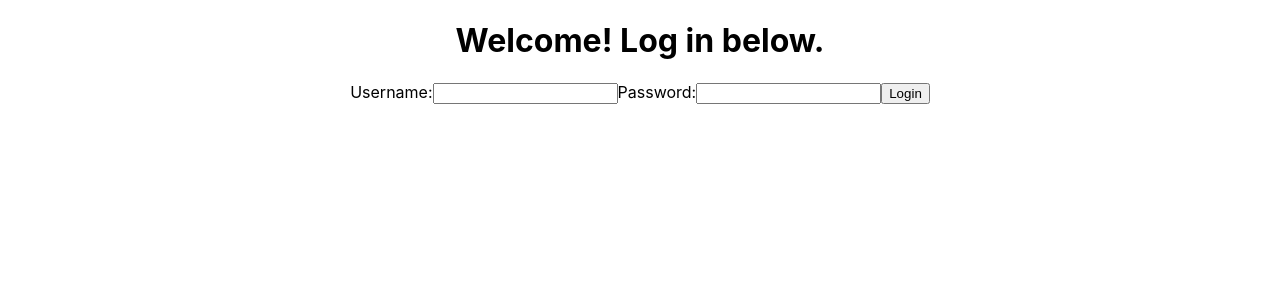
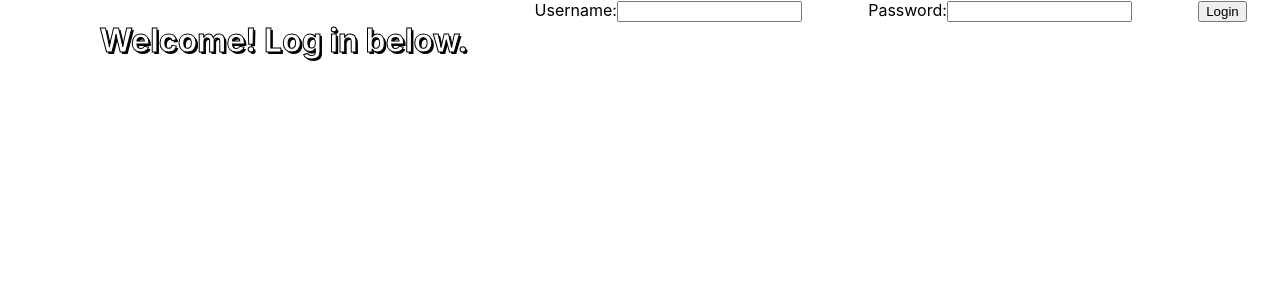
Before and after one commit to ft-bw-may-secret-family-recipes/front-end, a React (Create React App) app: page /login in a window 1280 px wide. Shown: the top 300 px of the page. Built offline with nearby package versions, Linux system fonts and the light colour scheme.

Commit message:
working on styling. Signup and login pages wont display pics. Need to adjust spacing

```diff
--- a/src/components/Home.js
+++ b/src/components/Home.js
@@ -1,16 +1,46 @@
 import React from "react";
-import {Link} from "react-router-dom";
+import { Link } from "react-router-dom";
+import styled from "styled-components";
+import StyledPage from "./StyledComponents";
+
+// const StyledPage = styled.div`
+//   background-image: url("https://images.unsplash.com/photo-1459789034005-ba29c5783491?ixlib=rb-1.2.1&ixid=MnwxMjA3fDB8MHxwaG90by1wYWdlfHx8fGVufDB8fHx8&auto=format&fit=crop&w=1700&q=80");
+//   background-repeat: no-repeat;
+//   background-position: center;
+//   /* background-size: cover; */
+//   height: 700px;
+//   width: 100%;
+
+//   h1 {
+//     color: white;
+//     text-shadow: 2px 2px black;
+//     -webkit-text-stroke-width: 1px;
+//     -webkit-text-stroke-color: black;
+//   }
+
+//   a {
+//     text-decoration: none;
+//     color: white;
+//     text-shadow: 1px 1px black;
+//     -webkit-text-stroke-width: 1px;
+//     -webkit-text-stroke-color: black;
+//     font-size: 2rem;
+//     /* border: 1px ridge black;
+//     margin: 5px 5px; */
+//   }
+// `;
 
 const Home = () => {
+  return (
+    <StyledPage>
+      <div id="HomePage">
+        <h1>Mamma Mia's Recipes</h1>
+        <Link to="/login">Click here see your recipes</Link>
+        <br></br>
+        <Link to="/signup">Click here to sign up</Link>
+      </div>
+    </StyledPage>
+  );
+};
 
-    return(
-        <div>
-            <div>mama mia</div>
-            <Link to="/login">login to seeya ma ma's recipe</Link>
-            <br></br>
-            <Link to="/signup">sign up or whateva</Link>
-        </div>
-    )
-    }
-
-export default Home
+export default Home;
--- a/src/components/Login.js
+++ b/src/components/Login.js
@@ -52,7 +52,7 @@ const LogIn = (props) => {
   };
 
   return (
-    <div>
+    <div id="LogInPage">
       <LogInForm
         formValues={formValues}
         submit={submitForm}
--- a/src/components/SignUp.js
+++ b/src/components/SignUp.js
@@ -11,21 +11,20 @@ const initialFormValues = {
   user_username: "",
   user_password: "",
   user_email: "",
-}
+};
 
 const initialFormErrors = {
   user_username: "",
   user_password: "",
   user_email: "",
-}
+};
 
 const SignUpPage = () => {
   const [formValues, setFormValues] = useState(initialFormValues);
   const [formErrors, setFormErrors] = useState(initialFormErrors);
   const [disabled, setDisabled] = useState(true);
 
-  const { push } = useHistory()
-
+  const { push } = useHistory();
 
   //   const postNewOrder = (newOrder) => {
   //     axios
@@ -66,19 +65,27 @@ const SignUpPage = () => {
   };
 
   const submitForm = (e) => {
-    e.preventDefault()
-    const data = {name: formValues.name, email: formValues.email, password: formValues.password, phone: formValues.phone,}
+    e.preventDefault();
+    const data = {
+      name: formValues.name,
+      email: formValues.email,
+      password: formValues.password,
+      phone: formValues.phone,
+    };
     axios
-    .post("https://ft-bw-may-secret-family-recipe.herokuapp.com/api/auth/register", data)
-    .then((resObj) => {
-      console.log("signup res", resObj)
-      push("/login")
-      //route to plant collection
-    })
-    .catch(err => console.log({err}))
-  }
+      .post(
+        "https://ft-bw-may-secret-family-recipe.herokuapp.com/api/auth/register",
+        data
+      )
+      .then((resObj) => {
+        console.log("signup res", resObj);
+        push("/login");
+        //route to plant collection
+      })
+      .catch((err) => console.log({ err }));
+  };
   return (
-    <div>
+    <div id="SignUpPage">
       <SignUpForm
         formValues={formValues}
         submit={submitForm}
--- /dev/null
+++ b/src/components/StyledComponents.js
@@ -0,0 +1,46 @@
+import styled from "styled-components";
+
+const StyledPage = styled.div`
+  #HomePage {
+    background-image: url("https://images.unsplash.com/photo-1459789034005-ba29c5783491?ixlib=rb-1.2.1&ixid=MnwxMjA3fDB8MHxwaG90by1wYWdlfHx8fGVufDB8fHx8&auto=format&fit=crop&w=1700&q=80");
+    background-repeat: no-repeat;
+    background-position: center;
+    /* background-size: cover; */
+    height: 700px;
+    width: 100%;
+  }
+
+  h1 {
+    color: white;
+    text-shadow: 2px 2px black;
+    -webkit-text-stroke-width: 1px;
+    -webkit-text-stroke-color: black;
+  }
+
+  a {
+    text-decoration: none;
+    color: white;
+    text-shadow: 1px 1px black;
+    -webkit-text-stroke-width: 1px;
+    -webkit-text-stroke-color: black;
+    font-size: 2rem;
+    /* border: 1px ridge black;
+        margin: 5px 5px; */
+  }
+  form {
+    display: flex;
+    justify-content: space-around;
+  }
+  #logInForm {
+    background-image: url
+      (
+        "https://images.unsplash.com/photo-1481070555726-e2fe8357725c?ixid=MnwxMjA3fDB8MHxwaG90by1wYWdlfHx8fGVufDB8fHx8&ixlib=rb-1.2.1&auto=format&fit=crop&w=375&q=80"
+      );
+  }
+
+  #signUpForm {
+    background-image: url("https://images.unsplash.com/photo-1485921325833-c519f76c4927?ixid=MnwxMjA3fDB8MHxwaG90by1wYWdlfHx8fGVufDB8fHx8&ixlib=rb-1.2.1&auto=format&fit=crop&w=400&q=80");
+  }
+`;
+
+export default StyledPage;
--- a/src/components/loginform.js
+++ b/src/components/loginform.js
@@ -1,5 +1,6 @@
 import React from "react";
 import { Route, Link } from "react-router-dom";
+import StyledPage from "./StyledComponents";
 
 function LogInForm(props) {
   const { formValues, submit, change, errors } = props;
@@ -17,13 +18,16 @@ function LogInForm(props) {
     );
   };
   return (
-    <form id="logInForm" className="formContainer" onsubmit={onSubmit}>
+    <StyledPage>
+      <div id="logInForm">
+        <form className="formContainer" onsubmit={onSubmit}>
           <div className="errors">
             {/* <div>{errors.user_username}</div>
         <div>{errors.user_password}</div>
         <div>{errors.user_email}</div> */}
           </div>
           <h1>Welcome! Log in below.</h1>
+          <div className="spacingDiv">
             <label>Username:</label>
             <input
               id="username-input"
@@ -32,6 +36,8 @@ function LogInForm(props) {
               name="user_username"
               type="text"
             />
+          </div>
+          <div className="spacingDiv">
             <label>Password:</label>
             <input
               id="password-input"
@@ -40,6 +46,7 @@ function LogInForm(props) {
               name="user_password"
               type="text"
             />
+          </div>
           {/* <label>Email:</label>
       <input
         id="email-input"
@@ -48,9 +55,12 @@ function LogInForm(props) {
         name="email"
         type="text"
       /> */}
-
+          <div className="spacingDiv">
             <button>Login</button>
+          </div>
         </form>
+      </div>
+    </StyledPage>
   );
 }
 
--- a/src/components/signupform.js
+++ b/src/components/signupform.js
@@ -1,6 +1,7 @@
 import React from "react";
 import LogIn from "./Login";
 import { Route, Link } from "react-router-dom";
+import StyledPage from "./StyledComponents";
 
 function SignUpForm(props) {
   const { formValues, submit, change, errors } = props;
@@ -19,6 +20,7 @@ function SignUpForm(props) {
   };
 
   return (
+    <StyledPage>
       <form id="signUpForm" className="formContainer" onsubmit={onSubmit}>
         <div className="errors">
           {/* <div>{errors.user_username}</div>
@@ -26,6 +28,7 @@ function SignUpForm(props) {
         <div>{errors.user_email}</div> */}
         </div>
         <h1>Sign up Below</h1>
+        <div className="spacingDiv">
           <label>Username:</label>
           <input
             id="username-input"
@@ -34,6 +37,8 @@ function SignUpForm(props) {
             name="user_username"
             type="text"
           />
+        </div>
+        <div className="spacingDiv">
           <label>Password:</label>
           <input
             id="password-input"
@@ -42,6 +47,8 @@ function SignUpForm(props) {
             name="user_password"
             type="text"
           />
+        </div>
+        <div className="spacingDiv">
           <label>Email:</label>
           <input
             id="email-input"
@@ -50,8 +57,12 @@ function SignUpForm(props) {
             name="user_email"
             type="text"
           />
+        </div>
+        <div className="spacingDiv">
           <button>Create New User</button>
+        </div>
       </form>
+    </StyledPage>
   );
 }
 
```
Lines whose indentation alone changed are shown as unchanged.
